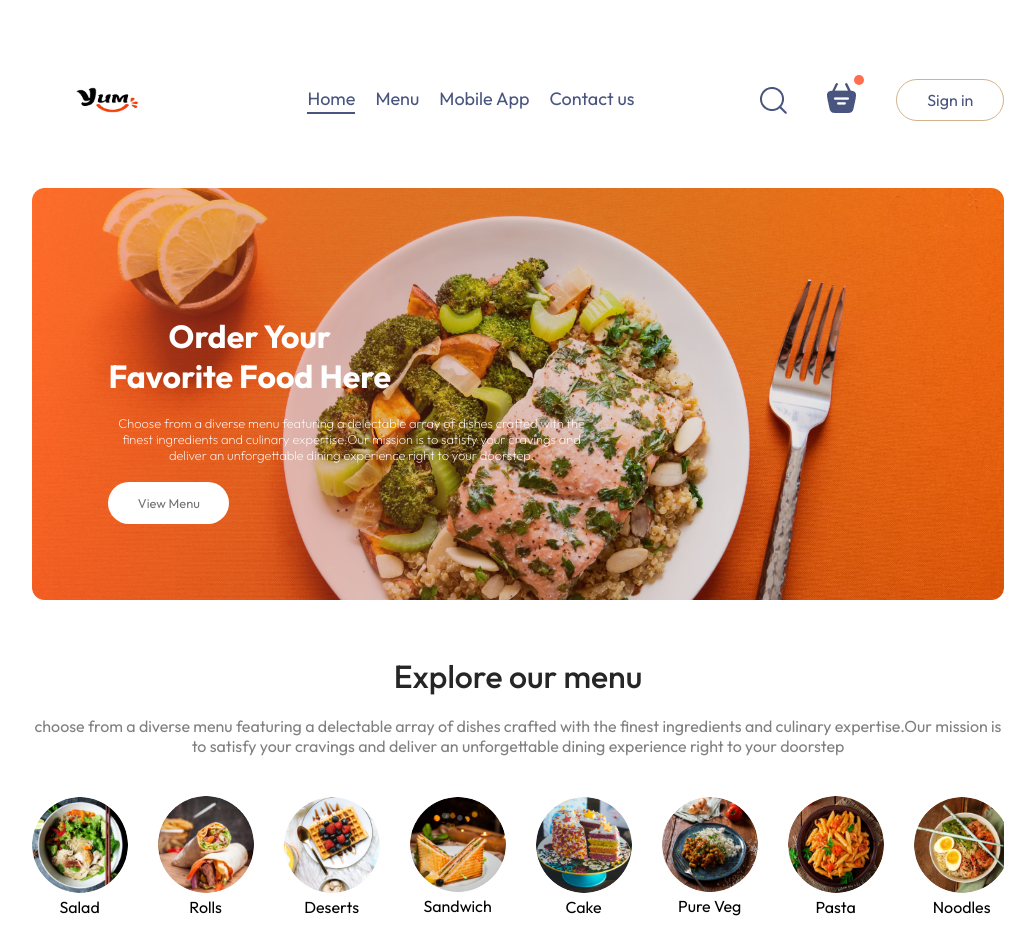
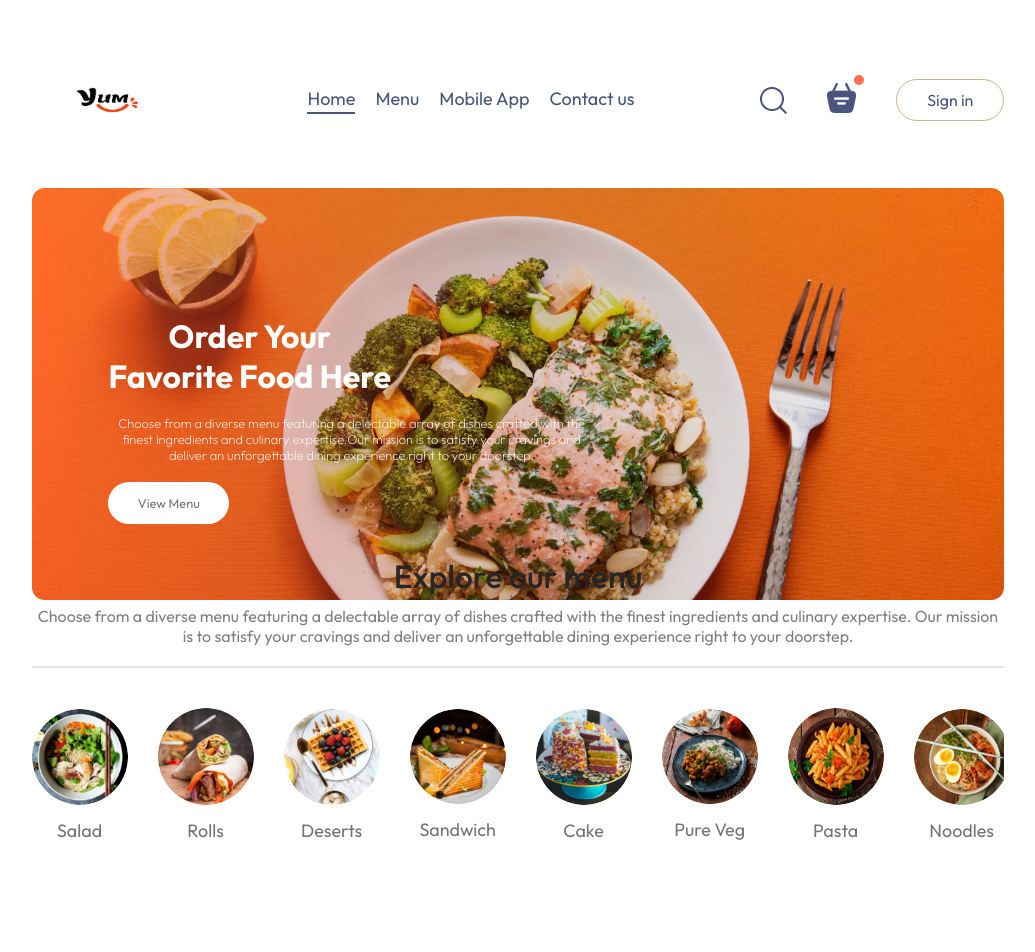
Before and after one commit to abubinnaser81/Yum-Hub-full-Project, a React (Vite) app in the folder frontend/: page / in a window 1280 px wide. Shown: the top 952 px of the page, without its empty margins (122-1157 px from the left). Built offline with nearby package versions, Linux system fonts and the light colour scheme.

Commit message:
active add simple

```diff
--- a/frontend/src/components/ExploreMenu/ExploreMenu.css
+++ b/frontend/src/components/ExploreMenu/ExploreMenu.css
@@ -1,7 +1,10 @@
 .explore-menu {
     display: flex ;
     flex-direction: column;
-    gap:20px
+    gap: 10px;
+    /* margin: auto 40px; */
+    top: -100px;
+    position: relative;
  }
  .explore-menu h1   {
     color : #262626;
@@ -32,3 +35,22 @@
    border-radius: 50%;
    transition: 0.2s;
 }
+.explore-menu-list-item p{
+   margin-top: 10px;
+   color :#747474;
+    font-size: max(1.4vw, 16px);
+    cursor: pointer;
+}
+.explore-menu hr{
+    margin: 10px 0px;
+    height: 2px;
+    background-color: #e2e2e2;
+    border: none;
+    /* border-radius: 2px;
+    top: 80px; */
+
+}
+.explore-menu-list-item .active{
+    border: 4px solid tomato;
+    padding: 2px;
+}
--- a/frontend/src/components/ExploreMenu/ExploreMenu.jsx
+++ b/frontend/src/components/ExploreMenu/ExploreMenu.jsx
@@ -1,22 +1,35 @@
 import React from 'react'
 import './ExploreMenu.css'
 import { menu_list } from '../../assets/assets'
-const ExploreMenu = () => {
+
+const ExploreMenu = ({ category, setCategory }) => {
   return (
-    <div className='explore-menu' id='explore-menu'>
-        <h1>Explore our menu</h1>
-        <p className='explore-menu-text'>choose from a diverse menu featuring a delectable array of dishes crafted with the finest ingredients and culinary expertise.Our mission is to satisfy your cravings and deliver an unforgettable dining experience right to your doorstep</p>
-        <div className="explore-menu-list">
-        {menu_list.map((item,index)=>{
-        return (
-            <div key={index} className="explore-menu-list-item">
-                <img src={item.menu_image} alt="" />
-                <p>{item.menu_name}</p>
-            </div>
-        )
+    <div className="explore-menu" id="explore-menu">
+      <h1>Explore our menu</h1>
 
-})}
-    </div>
+      <p className="explore-menu-text">
+        Choose from a diverse menu featuring a delectable array of dishes crafted
+        with the finest ingredients and culinary expertise. Our mission is to
+        satisfy your cravings and deliver an unforgettable dining experience right
+        to your doorstep.
+      </p>
+
+      <hr />
+
+      <div className="explore-menu-list">
+        {menu_list.map((item, index) => (
+          <div
+            key={index}
+            onClick={() =>
+              setCategory(prev => (prev === item.menu_name ? "All" : item.menu_name))
+            }
+            className="explore-menu-list-item"
+          >
+            <img className={category === item.menu_name ? "active" : ""} src={item.menu_image} alt={item.menu_name} />
+            <p>{item.menu_name}</p>
+          </div>
+        ))}
+      </div>
     </div>
   )
 }
--- a/frontend/src/pages/Home/Home.jsx
+++ b/frontend/src/pages/Home/Home.jsx
@@ -1,12 +1,15 @@
-import React from 'react'
+import React, { useState } from 'react'
 import './Home.css'
 import Header from '../../components/Header/Header'
 import ExploreMenu from '../../components/ExploreMenu/ExploreMenu'
+
 const Home = () => {
+  const [category, setCategory] = useState("All")
+
   return (
     <div>
-      <Header/>
-      <ExploreMenu/>
+      <Header />
+      <ExploreMenu category={category} setCategory={setCategory} />
     </div>
   )
 }
```
